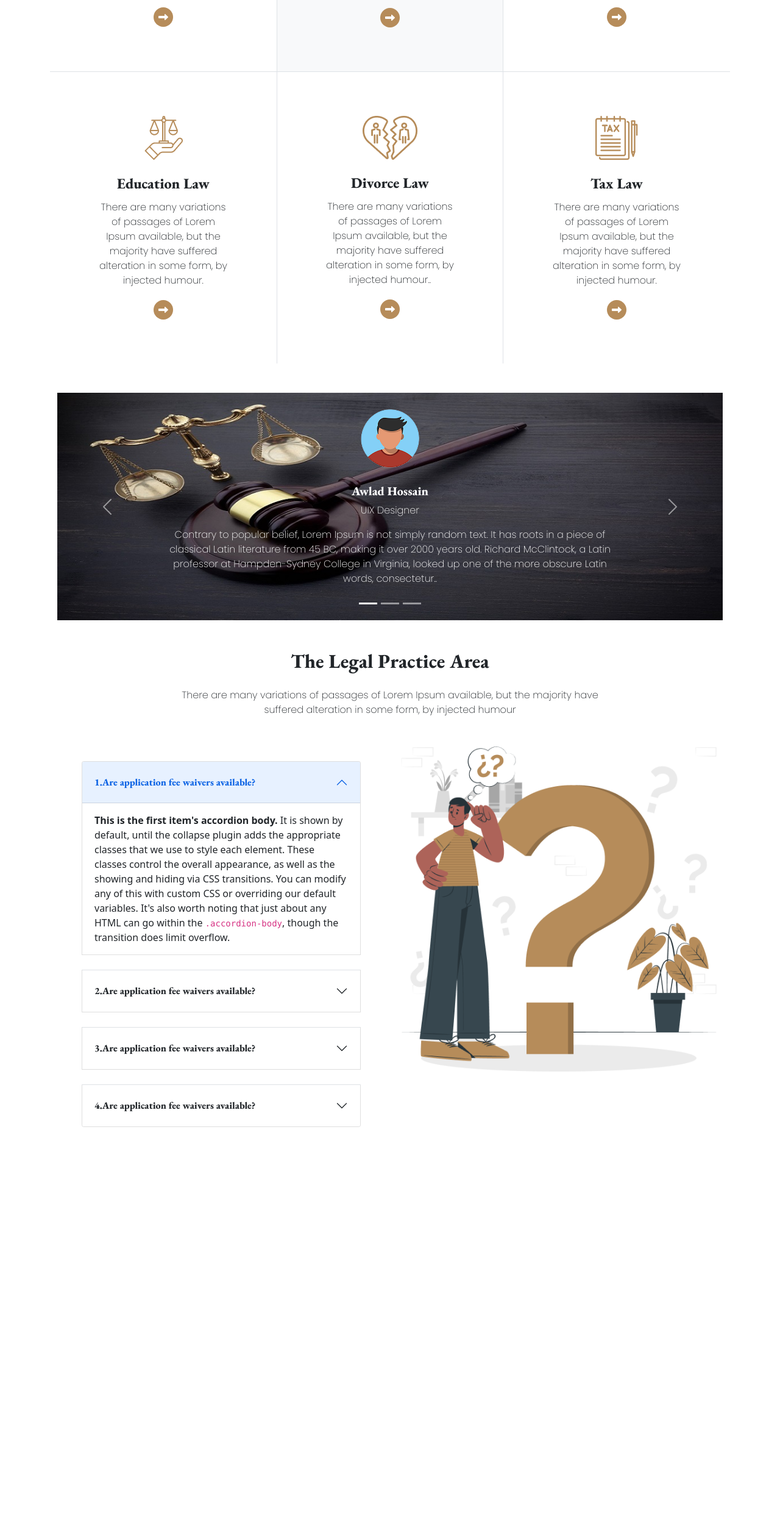
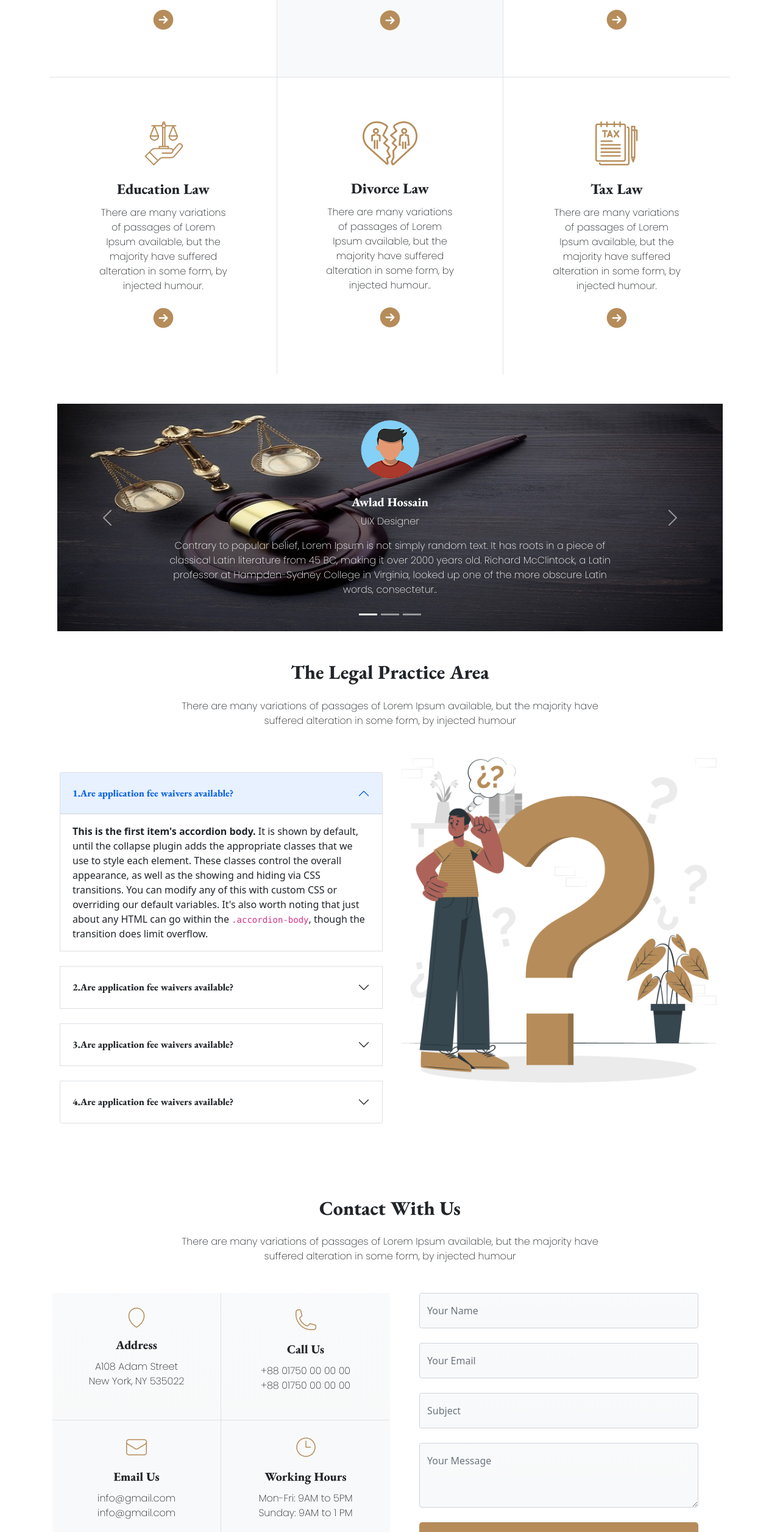
Before and after one commit to IftekherAziz/Justice-Legal-Solution, a plain HTML site: page index.html in a window 1280 px wide. Shown: the part 1318-3830 px from the top of the page at 61% size. Before the commit the page ends 3238 px from the top, so only its background shows below. Drawn offline with nearby package versions, Linux system fonts and the light colour scheme.

Commit message:
Contact Us Section Done

```diff
--- a/index.html
+++ b/index.html
@@ -172,7 +172,7 @@
                             available, but the majority have
                             suffered alteration in some
                             form, by injected humour.</p>
-                        <i class="text-center my_icon fa-solid fa-right-long"></i>
+                        <img src="images/Frame.png" alt="">
                     </div>
                 </div>
                 <div class="col-12 col-md-4 border bg-light pb-4 ">
@@ -184,7 +184,7 @@
                             available, but the majority have
                             suffered alteration in some
                             form, by injected humour..</p>
-                        <i class="text-center my_icon fa-solid fa-right-long"></i>
+                        <img src="images/Frame.png" alt="">
                     </div>
                 </div>
                 <div class="col-12 col-md-4 border-bottom pb-4">
@@ -196,7 +196,7 @@
                             available, but the majority have
                             suffered alteration in some
                             form, by injected humour.</p>
-                        <i class="text-center my_icon fa-solid fa-right-long"></i>
+                        <img src="images/Frame.png" alt="">
                     </div>
                 </div>
                 <div class="col-12 col-md-4 pb-4">
@@ -208,7 +208,7 @@
                             available, but the majority have
                             suffered alteration in some
                             form, by injected humour.</p>
-                        <i class="text-center my_icon fa-solid fa-right-long"></i>
+                        <img src="images/Frame.png" alt="">
                     </div>
                 </div>
                 <div class="col-12 col-md-4 border-start border-end pb-4 ">
@@ -220,7 +220,7 @@
                             available, but the majority have
                             suffered alteration in some
                             form, by injected humour..</p>
-                        <i class="text-center my_icon fa-solid fa-right-long"></i>
+                        <img src="images/Frame.png" alt="">
                     </div>
                 </div>
                 <div class="col-12 col-md-4 pb-4">
@@ -232,7 +232,7 @@
                             available, but the majority have
                             suffered alteration in some
                             form, by injected humour.</p>
-                        <i class="text-center my_icon fa-solid fa-right-long"></i>
+                        <img src="images/Frame.png" alt="">
                     </div>
                 </div>
             </div>
@@ -258,8 +258,10 @@
                         <img src="images/people.png" alt="image" class="py-4">
                         <h5>Awlad Hossain</h5>
                         <p>UIX Designer</p>
-                        <p>Contrary to popular belief, Lorem Ipsum is not simply random text. It has roots in a piece of classical Latin
-                        literature from 45 BC, making it over 2000 years old. Richard McClintock, a Latin professor at Hampden-Sydney
+                        <p>Contrary to popular belief, Lorem Ipsum is not simply random text. It has roots in a piece of
+                            classical Latin
+                            literature from 45 BC, making it over 2000 years old. Richard McClintock, a Latin professor
+                            at Hampden-Sydney
                             College in Virginia, looked up one of the more obscure Latin words, consectetur..</p>
                     </div>
                 </div>
@@ -269,8 +271,10 @@
                         <img src="images/people.png" alt="image" class="py-4">
                         <h5>Awlad Hossain</h5>
                         <p>UIX Designer</p>
-                        <p>Contrary to popular belief, Lorem Ipsum is not simply random text. It has roots in a piece of classical Latin
-                        literature from 45 BC, making it over 2000 years old. Richard McClintock, a Latin professor at Hampden-Sydney
+                        <p>Contrary to popular belief, Lorem Ipsum is not simply random text. It has roots in a piece of
+                            classical Latin
+                            literature from 45 BC, making it over 2000 years old. Richard McClintock, a Latin professor
+                            at Hampden-Sydney
                             College in Virginia, looked up one of the more obscure Latin words, consectetur..</p>
                     </div>
                 </div>
@@ -280,17 +284,21 @@
                         <img src="images/people.png" alt="image" class="py-4">
                         <h5>Awlad Hossain</h5>
                         <p>UIX Designer</p>
-                        <p>Contrary to popular belief, Lorem Ipsum is not simply random text. It has roots in a piece of classical Latin
-                        literature from 45 BC, making it over 2000 years old. Richard McClintock, a Latin professor at Hampden-Sydney
+                        <p>Contrary to popular belief, Lorem Ipsum is not simply random text. It has roots in a piece of
+                            classical Latin
+                            literature from 45 BC, making it over 2000 years old. Richard McClintock, a Latin professor
+                            at Hampden-Sydney
                             College in Virginia, looked up one of the more obscure Latin words, consectetur..</p>
                     </div>
                 </div>
             </div>
-            <button class="carousel-control-prev" type="button" data-bs-target="#carouselExampleCaptions" data-bs-slide="prev">
+            <button class="carousel-control-prev" type="button" data-bs-target="#carouselExampleCaptions"
+                data-bs-slide="prev">
                 <span class="carousel-control-prev-icon" aria-hidden="true"></span>
                 <span class="visually-hidden">Previous</span>
             </button>
-            <button class="carousel-control-next" type="button" data-bs-target="#carouselExampleCaptions" data-bs-slide="next">
+            <button class="carousel-control-next" type="button" data-bs-target="#carouselExampleCaptions"
+                data-bs-slide="next">
                 <span class="carousel-control-next-icon" aria-hidden="true"></span>
                 <span class="visually-hidden">Next</span>
             </button>
@@ -312,9 +320,9 @@
             </div>
         </div>
         <div class="row row-cols-1 row-cols-md-2">
-            <div class="col px-5">
-                <div class="accordion" id="accordionExample" >
-                    <div class="accordion-item my-4" >
+            <div class="col ">
+                <div class="accordion" id="accordionExample">
+                    <div class="accordion-item my-4">
                         <h2 class="accordion-header" id="headingOne">
                             <button class="accordion-button py-4" type="button" data-bs-toggle="collapse"
                                 data-bs-target="#collapseOne" aria-expanded="true" aria-controls="collapseOne">
@@ -324,15 +332,20 @@
                         <div id="collapseOne" class="accordion-collapse collapse show" aria-labelledby="headingOne"
                             data-bs-parent="#accordionExample">
                             <div class="accordion-body">
-                                <strong>This is the first item's accordion body.</strong> It is shown by default, until the
+                                <strong>This is the first item's accordion body.</strong> It is shown by default, until
+                                the
                                 collapse
-                                plugin adds the appropriate classes that we use to style each element. These classes control
+                                plugin adds the appropriate classes that we use to style each element. These classes
+                                control
                                 the
-                                overall appearance, as well as the showing and hiding via CSS transitions. You can modify
+                                overall appearance, as well as the showing and hiding via CSS transitions. You can
+                                modify
                                 any of this
-                                with custom CSS or overriding our default variables. It's also worth noting that just about
+                                with custom CSS or overriding our default variables. It's also worth noting that just
+                                about
                                 any HTML
-                                can go within the <code>.accordion-body</code>, though the transition does limit overflow.
+                                can go within the <code>.accordion-body</code>, though the transition does limit
+                                overflow.
                             </div>
                         </div>
                     </div>
@@ -346,15 +359,20 @@
                         <div id="collapseTwo" class="accordion-collapse collapse" aria-labelledby="headingTwo"
                             data-bs-parent="#accordionExample">
                             <div class="accordion-body">
-                                <strong>This is the second item's accordion body.</strong> It is hidden by default, until
+                                <strong>This is the second item's accordion body.</strong> It is hidden by default,
+                                until
                                 the collapse
-                                plugin adds the appropriate classes that we use to style each element. These classes control
+                                plugin adds the appropriate classes that we use to style each element. These classes
+                                control
                                 the
-                                overall appearance, as well as the showing and hiding via CSS transitions. You can modify
+                                overall appearance, as well as the showing and hiding via CSS transitions. You can
+                                modify
                                 any of this
-                                with custom CSS or overriding our default variables. It's also worth noting that just about
+                                with custom CSS or overriding our default variables. It's also worth noting that just
+                                about
                                 any HTML
-                                can go within the <code>.accordion-body</code>, though the transition does limit overflow.
+                                can go within the <code>.accordion-body</code>, though the transition does limit
+                                overflow.
                             </div>
                         </div>
                     </div>
@@ -368,15 +386,20 @@
                         <div id="collapseThree" class="accordion-collapse collapse" aria-labelledby="headingThree"
                             data-bs-parent="#accordionExample">
                             <div class="accordion-body">
-                                <strong>This is the third item's accordion body.</strong> It is hidden by default, until the
+                                <strong>This is the third item's accordion body.</strong> It is hidden by default, until
+                                the
                                 collapse
-                                plugin adds the appropriate classes that we use to style each element. These classes control
+                                plugin adds the appropriate classes that we use to style each element. These classes
+                                control
                                 the
-                                overall appearance, as well as the showing and hiding via CSS transitions. You can modify
+                                overall appearance, as well as the showing and hiding via CSS transitions. You can
+                                modify
                                 any of this
-                                with custom CSS or overriding our default variables. It's also worth noting that just about
+                                with custom CSS or overriding our default variables. It's also worth noting that just
+                                about
                                 any HTML
-                                can go within the <code>.accordion-body</code>, though the transition does limit overflow.
+                                can go within the <code>.accordion-body</code>, though the transition does limit
+                                overflow.
                             </div>
                         </div>
                     </div>
@@ -390,15 +413,20 @@
                         <div id="collapseFour" class="accordion-collapse collapse" aria-labelledby="headingFour"
                             data-bs-parent="#accordionExample">
                             <div class="accordion-body">
-                                <strong>This is the third item's accordion body.</strong> It is hidden by default, until the
+                                <strong>This is the third item's accordion body.</strong> It is hidden by default, until
+                                the
                                 collapse
-                                plugin adds the appropriate classes that we use to style each element. These classes control
+                                plugin adds the appropriate classes that we use to style each element. These classes
+                                control
                                 the
-                                overall appearance, as well as the showing and hiding via CSS transitions. You can modify
+                                overall appearance, as well as the showing and hiding via CSS transitions. You can
+                                modify
                                 any of this
-                                with custom CSS or overriding our default variables. It's also worth noting that just about
+                                with custom CSS or overriding our default variables. It's also worth noting that just
+                                about
                                 any HTML
-                                can go within the <code>.accordion-body</code>, though the transition does limit overflow.
+                                can go within the <code>.accordion-body</code>, though the transition does limit
+                                overflow.
                             </div>
                         </div>
                     </div>
@@ -412,7 +440,7 @@
     <!-- End FAQ Section -->
 
     <!-- Contact Section -->
-    <!-- <section class="container pb-5 px-3 bg-secondary-subtle rounded">
+    <section class="container pb-5 px-3 bg-secondary-subtle rounded">
         <div class="row">
             <div class="col-md-12">
                 <h2 class="text-center pt-5 pb-3">
@@ -424,45 +452,70 @@
                 </p>
             </div>
         </div>
+        <div class="row ">
+            <div class="col-12 col-md-6 text-center justify-content bg-light bg-gradient mb-5">
                 <div class="row">
-            <div class="col-md-6">
+                    <div class="col-12 col-md-6 p-4 border-bottom border-end">
+                        <img src="images/address.png" alt="">
+                        <h5 class="text-center pt-3">Address</h5>
+                        <p class="py-1 ">A108 Adam Street<br>
+                            New York, NY 535022</p>
+
                     </div>
-            <div class="col-12 col-md-6">
+                    <div class="col-12 col-md-6 p-4 border-bottom">
+                        <img src="images/call.png" alt="">
+                        <h5 class="text-center pt-3">Call Us</h5>
+                        <p class="py-1 ">+88 01750 00 00 00<br>
+                            +88 01750 00 00 00</p>
+                    </div>
+                    <div class="col-12 col-md-6 p-4 border-end">
+                        <img src="images/email.png" alt="">
+                        <h5 class="text-center pt-3">Email Us</h5>
+                        <p class="py-1 ">info@gmail.com<br>
+                            info@gmail.com</p>
+
+                    </div>
+                    <div class="col-12 col-md-6 p-4">
+                        <img src="images/time.png" alt="">
+                        <h5 class="text-center pt-3">Working Hours</h5>
+                        <p class="py-1">Mon-Fri: 9AM to 5PM<br>
+                            Sunday: 9AM to 1 PM</p>
+                    </div>
+                </div>
+            </div>
+            <div class="col-12 col-md-6 mb-5 px-5">
                 <form>
                     <div class="row">
                         <div class="col">
-                            <input type="text" class="form-control" placeholder="First name">
+                            <input type="text" class="form-control bg-light bg-gradient py-3" placeholder="Your Name">
+                        </div>
 
                     </div>
+                    <div class="row mt-4">
                         <div class="col">
-                            <input type="text" class="form-control" placeholder="Last name">
+                            <input type="email" class="form-control bg-light bg-gradient py-3" placeholder="Your Email">
                         </div>
                     </div>
                     <div class="row mt-4">
                         <div class="col">
-                            <input type="email" class="form-control" placeholder="Enter email">
+                            <input type="email" class="form-control bg-light bg-gradient py-3" placeholder="Subject">
                         </div>
                     </div>
                     <div class="row mt-4">
                         <div class="col">
-                            <input type="email" class="form-control" placeholder="Subject">
+                            <textarea class="form-control bg-light bg-gradient py-3" name="message" rows="3"
+                                placeholder="Your Message" style="" spellcheck="false"></textarea>
                         </div>
                     </div>
                     <div class="row mt-4">
                         <div class="col">
-                            <textarea class="form-control border border-secondary" name="message" rows="3"
-                                placeholder="How can we help?" style="" spellcheck="false"></textarea>
-                        </div>
-                    </div>
-                    <div class="row mt-4">
-                        <div class="col">
-                            <button type="submit" class="btn btn-primary">Submit</button>
+                            <button type="submit" class="btn my_btn btn-lg w-100">Send Message</button>
                         </div>
                     </div>
                 </form>
             </div>
         </div>
-    </section> -->
+    </section>
     <!-- End Contact Section -->
 
     <script src="https://cdn.jsdelivr.net/npm/bootstrap@5.1.3/dist/js/bootstrap.bundle.min.js"
--- a/style.css
+++ b/style.css
@@ -16,10 +16,3 @@ p {
     background-color: #B68C5A !important;
     color: white !important;
 }
-
-.my_icon {
-    background-color: #B68C5A !important;
-    color: white !important;
-    padding: 8px !important;
-    border-radius: 20px !important;
-}
```
Lines whose indentation alone changed are shown as unchanged.
